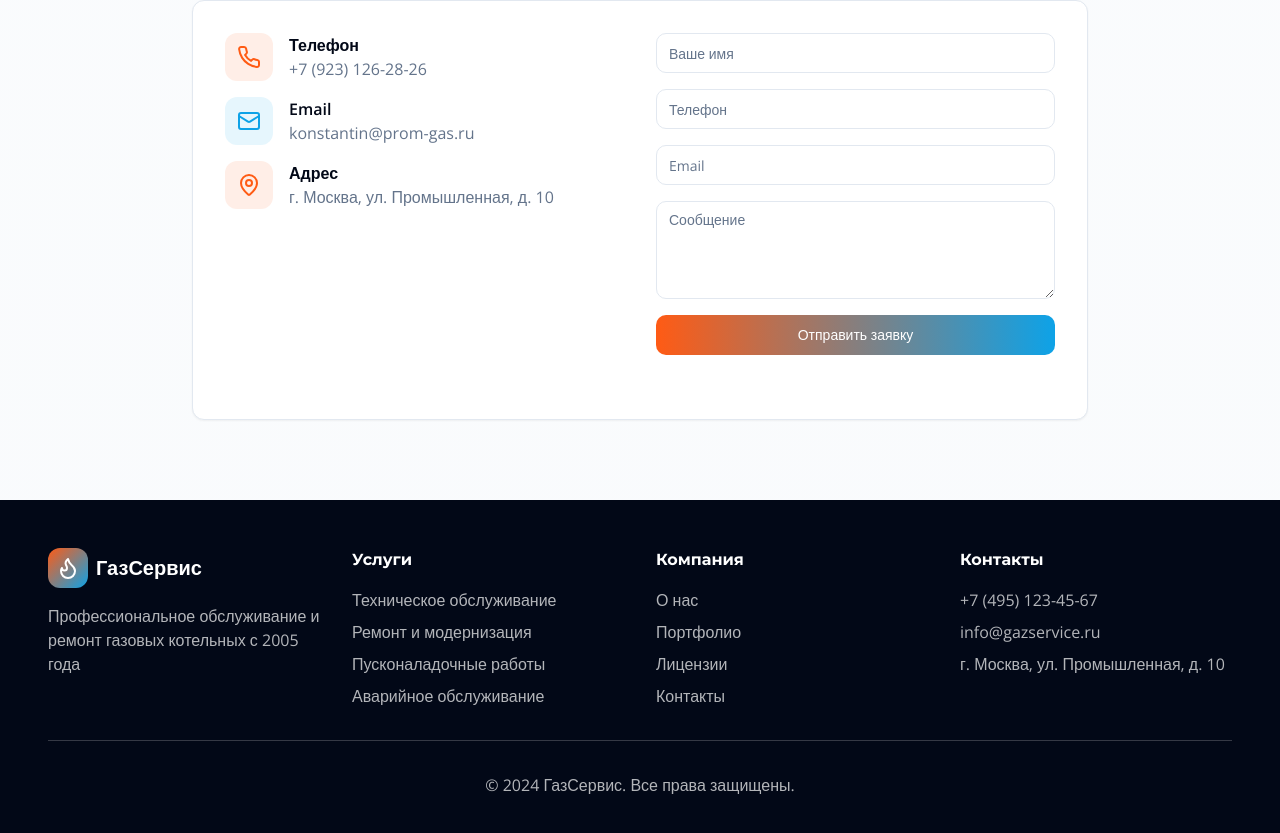
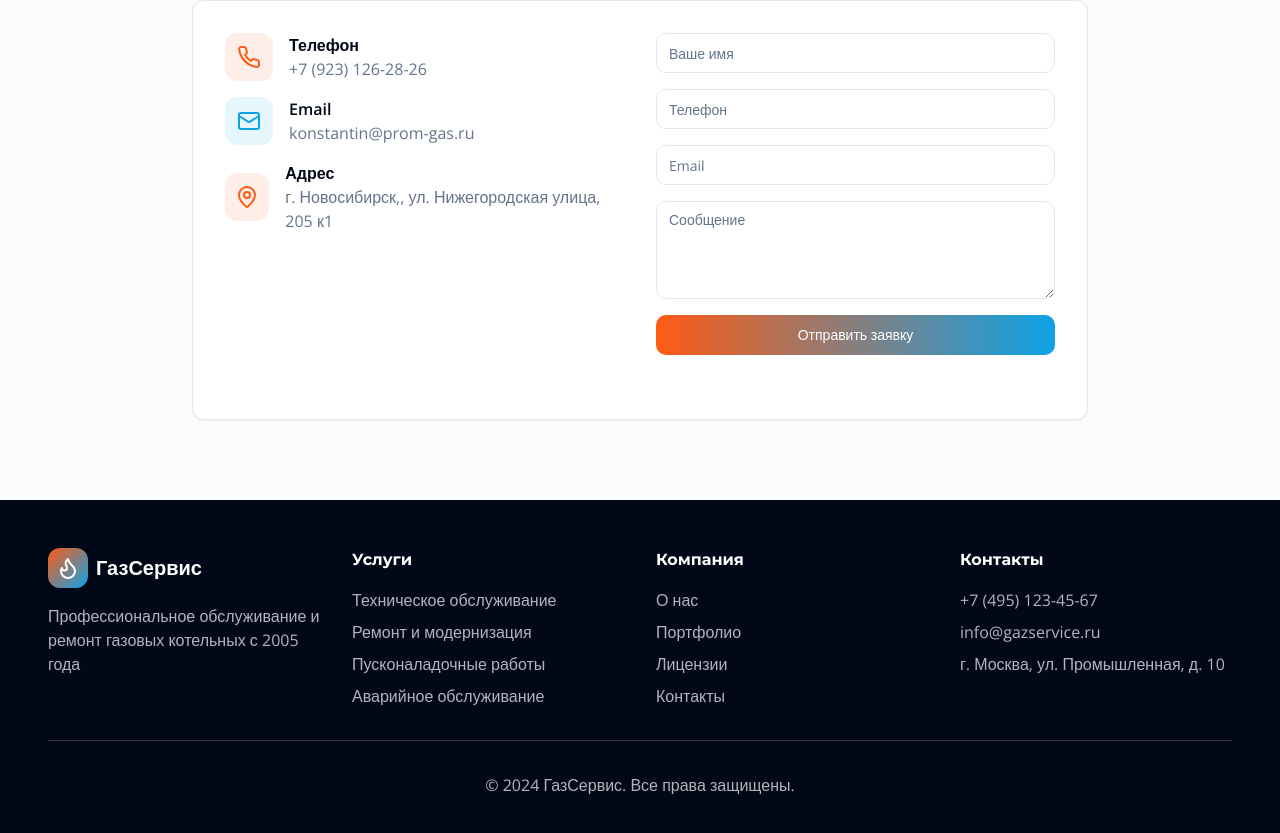
Before and after one commit to pr-poehali-dev/gas-boiler-service, a React (Vite) app: page / in a window 1280 px wide. Shown: the part 4046-4879 px from the top of the page. Built offline with nearby package versions, Linux system fonts and the light colour scheme.

Commit message:
Обновление 1 компонентов

```diff
--- a/src/pages/Index.tsx
+++ b/src/pages/Index.tsx
@@ -380,7 +380,7 @@ const Index = () => {
                     </div>
                     <div>
                       <div className="font-semibold">Адрес</div>
-                      <div className="text-muted-foreground">г. Москва, ул. Промышленная, д. 10</div>
+                      <div className="text-muted-foreground">г. Новосибирск,, ул. Нижегородская улица, 205 к1 </div>
                     </div>
                   </div>
                 </div>
```
